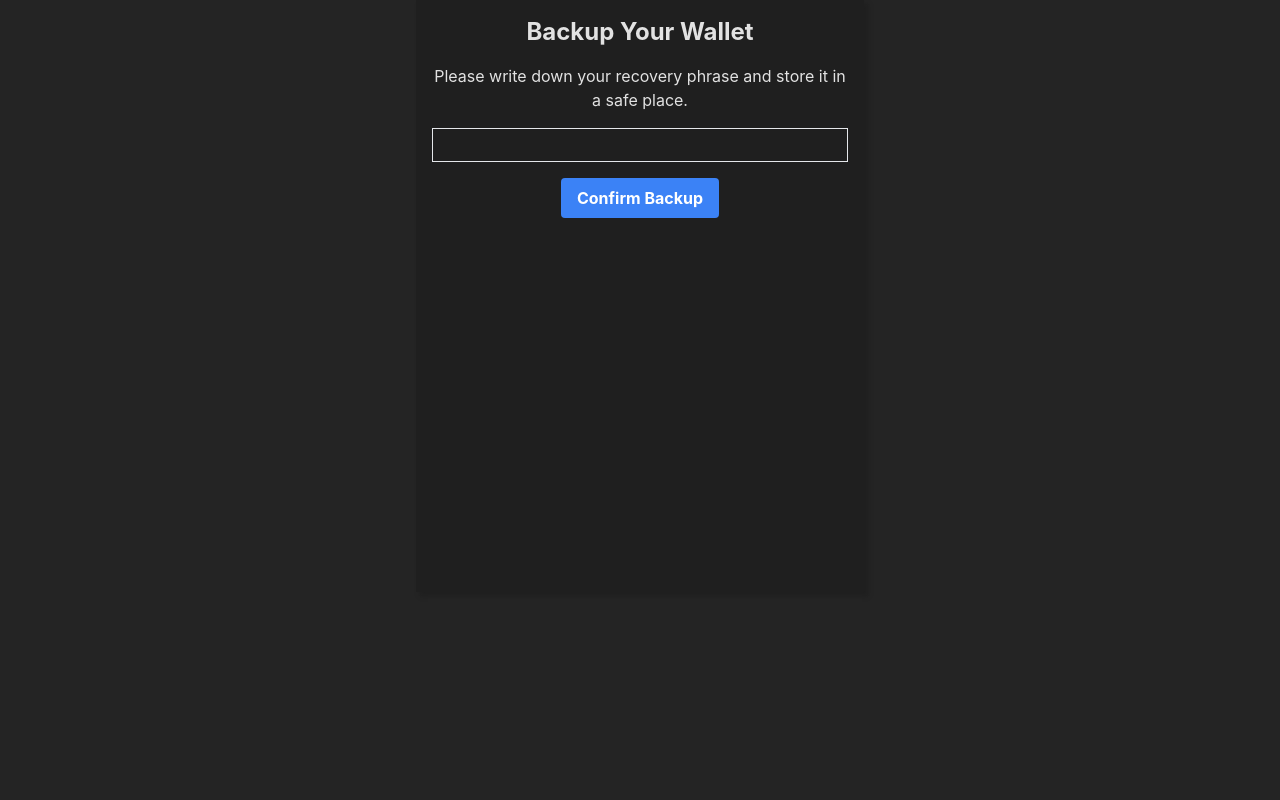
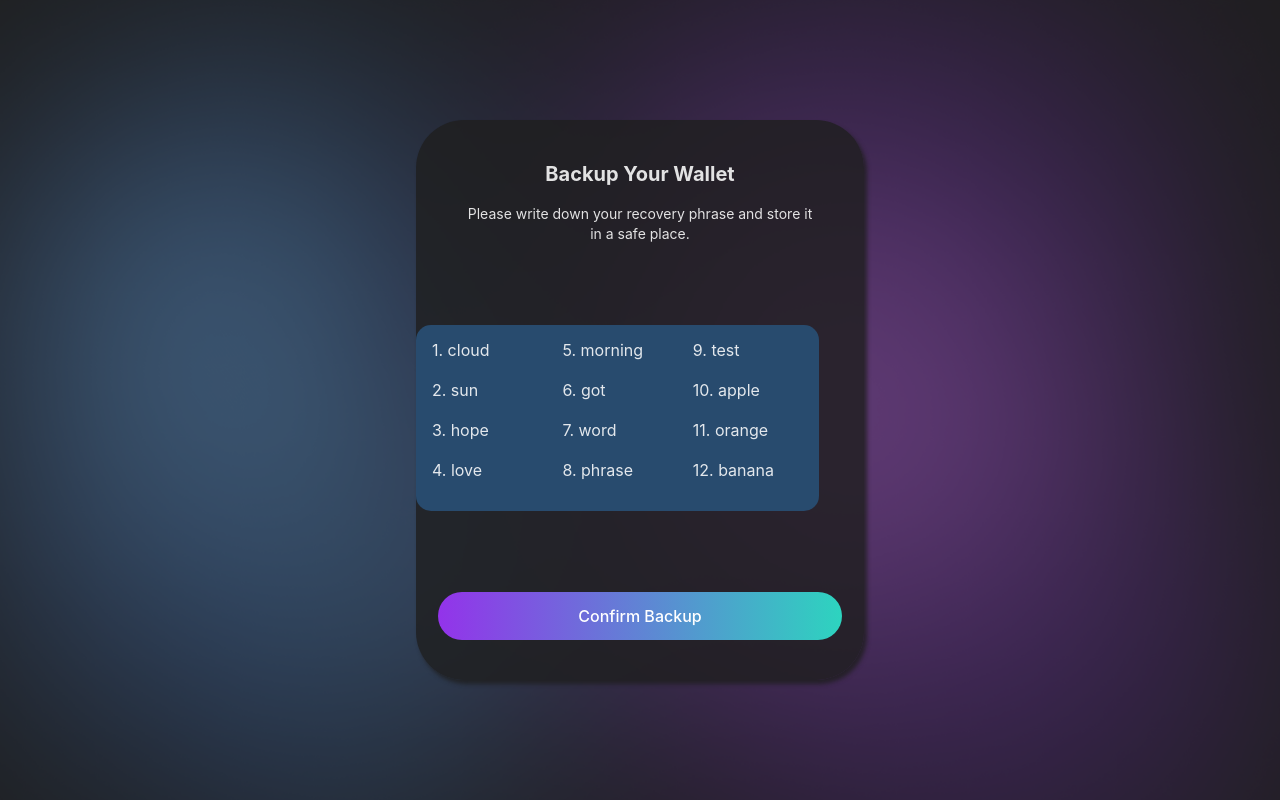
Before and after one commit to jadonamite/Range-Remodel, a React (Vite) app: page /backup in a window 1280 px wide. Built offline with nearby package versions, Linux system fonts and the light colour scheme.

Commit message:
all resources

```diff
--- a/src/App.jsx
+++ b/src/App.jsx
@@ -7,7 +7,7 @@ import {
 } from "react-router-dom";
 import { WalletProvider } from "./context/WalletContext.jsx";
 import HomePage from "./pages/HomePage/HomePage.jsx";
-import CreateWalletPage from "./pages/CreatPassword.jsx";
+import CreateWalletPage from "./pages/CreatePassword.jsx";
 import ImportWalletPage from "./pages/ImportWalletPage";
 import BackupPage from "./pages/BackupPage.jsx";
 import WalletPage from "./pages/WalletPage";
--- a/src/index.css
+++ b/src/index.css
@@ -28,6 +28,7 @@
    flex-direction: column;
    justify-content: center;
    align-items: center;
+   position: relative;
 }
 
 a {
--- a/src/pages/BackupPage.jsx
+++ b/src/pages/BackupPage.jsx
@@ -1,18 +1,26 @@
-// pages/BackupPage.jsx
-
 import React, { useState, useContext, useEffect } from "react";
 import { useNavigate } from "react-router-dom";
+
 import { WalletContext } from "../context/WalletContext";
 import { ethers } from "ethers";
+import "./pages.css";
 
 const BackupPage = () => {
    const { wallet } = useContext(WalletContext);
-   const [mnemonic, setMnemonic] = useState("");
+   const [mnemonic, setMnemonic] = useState([]);
    const navigate = useNavigate();
 
+   // For testing purposes - remove in production
    useEffect(() => {
-      if (wallet) {
-         setMnemonic(wallet.mnemonic.phrase);
+      // If wallet data isn't available, use sample data for development
+      if (!wallet || !wallet.mnemonic || !wallet.mnemonic.phrase) {
+         console.log("Using sample mnemonic for development");
+         const samplePhrase =
+            "cloud sun hope love morning got word phrase test apple orange banana";
+         setMnemonic(samplePhrase.split(" "));
+      } else {
+         // Real implementation
+         setMnemonic(wallet.mnemonic.phrase.split(" "));
       }
    }, [wallet]);
 
@@ -20,20 +28,63 @@ const BackupPage = () => {
       navigate("/wallet");
    };
 
+   // Function to render the mnemonic words in three columns
+   const renderMnemonicList = () => {
+      const third = Math.ceil(mnemonic.length / 3);
+      const firstThird = mnemonic.slice(0, third);
+      const secondThird = mnemonic.slice(third, third * 2);
+      const lastThird = mnemonic.slice(third * 2);
+
+      return (
+         <div className="grid grid-cols-3 gap-5">
+            <ul>
+               {firstThird.map((word, index) => (
+                  <li key={index} className="mb-4">
+                     {`${index + 1}. ${word}`}
+                  </li>
+               ))}
+            </ul>
+            <ul>
+               {secondThird.map((word, index) => (
+                  <li key={index} className="mb-4">
+                     {`${index + third + 1}. ${word}`}
+                  </li>
+               ))}
+            </ul>
+            <ul>
+               {lastThird.map((word, index) => (
+                  <li key={index} className="mb-4">
+                     {`${index + third * 2 + 1}. ${word}`}
+                  </li>
+               ))}
+            </ul>
+         </div>
+      );
+   };
+
    return (
-      <div className="container mx-auto p-4">
-         <h1 className="text-2xl font-bold mb-4">Backup Your Wallet</h1>
-         <p className="mb-4">
-            Please write down your recovery phrase and store it in a safe place.
-         </p>
-         <div className="border p-4 mb-4">
-            <p>{mnemonic}</p>
+      <div className="full-background">
+         <div className="o-container">
+            <div className="text">
+               <h1 className="text-xl font-bold mb-4">Backup Your Wallet</h1>
+               <p className="text-sm">
+                  Please write down your recovery phrase and store it in a safe
+                  place.
+               </p>
+            </div>
+            <div className="mnemonic-display">
+               {mnemonic.length > 0 ? (
+                  renderMnemonicList()
+               ) : (
+                  <p>Loading mnemonic phrase...</p>
+               )}
+            </div>
+            <div className="btn-container">
+               <button onClick={handleConfirm} className="primary-btn">
+                  Confirm Backup
+               </button>
+            </div>
          </div>
-         <button
-            onClick={handleConfirm}
-            className="bg-blue-500 hover:bg-blue-700 text-white font-bold py-2 px-4 rounded">
-            Confirm Backup
-         </button>
       </div>
    );
 };
--- a/src/pages/CreatPassword.jsx
+++ b/src/pages/CreatePassword.jsx
@@ -63,21 +63,26 @@ const CreateWalletPage = () => {
                      </p>
                   )}
                </div>
+
                <button type="submit" className="primary-btn offset-btn">
                   Continue
                </button>
             </form>
          </div>
+
+         <div className="TandC">
+            <input type="checkbox" name="TandC" id="" />
             <p className="bottom-text">
                By continuing, I agree to the
                <span>
-               <a href="http://">Terms of Service</a>
+                  <a href="http://"> Terms of Service </a>
                </span>
                and consent to the
                <span>
-               <a href="http://">Privacy Policy</a>
+                  <a href="http://"> Privacy Policy </a>
                </span>
             </p>
+         </div>
       </div>
    );
 };
--- a/src/pages/HomePage/HomePage.css
+++ b/src/pages/HomePage/HomePage.css
@@ -1,8 +1,9 @@
 .container {
    width: 28rem;
-   height: 37rem;
+   height: 35rem;
    background-color: rgba(30, 30, 30, 0.8);
-   box-shadow: 4px 4px 4px #1e1e1ecc;
+   box-shadow: 3px 4px 4px #181818cc;
+   border-radius: 3rem;
 }
 .primary-btn {
    display: inline-block;
@@ -21,13 +22,13 @@
 
    background-image: linear-gradient(to right, #2dd4bf, #9333ea);
 }
-.secondary-btn {
+.tertiary-btn {
    display: inline-block;
    color: #fff;
    width: 90%;
-   padding: 0.75rem 1rem; /* py-3 px-4 */
-   border-radius: 9999px; /* rounded-full */
-   font-weight: 500; /* font-medium */
+   padding: 0.75rem 1rem;
+   border-radius: 9999px;
+   font-weight: 500;
    transition: all 400ms ease-in-out;
    position: relative;
    padding: 0.75rem 1rem;
@@ -37,7 +38,7 @@
    z-index: 1;
 }
 
-.secondary-btn::before {
+.tertiary-btn::before {
    content: "";
    position: absolute;
    top: 0;
@@ -47,12 +48,14 @@
    border-radius: 9999px;
    padding: 2px; /* This determines border thickness */
    background-image: linear-gradient(to right, #2dd4bf, #9333ea);
+   -webkit-mask: linear-gradient(#fff 0 0) content-box,
+      linear-gradient(#fff 0 0);
    -webkit-mask-composite: xor;
    mask-composite: exclude;
    z-index: -1;
 }
 
-.secondary-btn:hover {
+.tertiary-btn:hover {
    scale: 1.05;
    opacity: 0.9;
    color: #fff;
--- a/src/pages/HomePage/HomePage.jsx
+++ b/src/pages/HomePage/HomePage.jsx
@@ -27,7 +27,7 @@ const HomePage = () => {
                         Create Wallet
                      </Link>
 
-                     <Link to="/import" className="secondary-btn">
+                     <Link to="/import" className="tertiary-btn">
                         Import Existing Wallet
                      </Link>
                   </div>
--- a/src/pages/pages.css
+++ b/src/pages/pages.css
@@ -4,14 +4,15 @@ body {
 
 .o-container {
    width: 28rem;
-   height: 32rem;
+   height: 35rem;
    background-color: rgba(30, 30, 30, 0.8);
-   box-shadow: 2px 3px 3px #000000cc;
+   box-shadow: 3px 4px 4px #1e1e1ecc;
    border-radius: 3rem;
    display: grid;
    /* justify-content: space-between; */
    align-items: center;
 }
+
 .text {
    display: flex;
    flex-direction: column;
@@ -19,7 +20,6 @@ body {
    align-items: center;
 }
 .submit-form {
-   border: 2px solid #284b6e;
    height: 18rem;
    display: flex;
    flex-direction: column;
@@ -28,10 +28,9 @@ body {
 }
 .text-sm {
    width: 80%;
-   text-align: center;
 }
 .error {
-   color: #284b6e;
+   margin-left: 2rem;
 }
 .password-input {
    width: 90%;
@@ -39,3 +38,25 @@ body {
    padding: 0.8rem 1rem;
    border-radius: 15px;
 }
+.bottom-text {
+}
+.bottom-text span {
+   margin: 0 0.4rem;
+   border-bottom: 1px solid #646cff;
+}
+.TandC {
+   display: flex;
+   gap: 0.5rem;
+   position: absolute;
+   bottom: 2rem;
+}
+.TandC input:checked {
+   accent-color: #646cff;
+}
+.mnemonic-display {
+   width: 90%;
+   background-color: #284b6e;
+   padding: 0.8rem 1rem;
+   border-radius: 15px;
+   text-align: left;
+}
```
Lines whose indentation alone changed are shown as unchanged.
